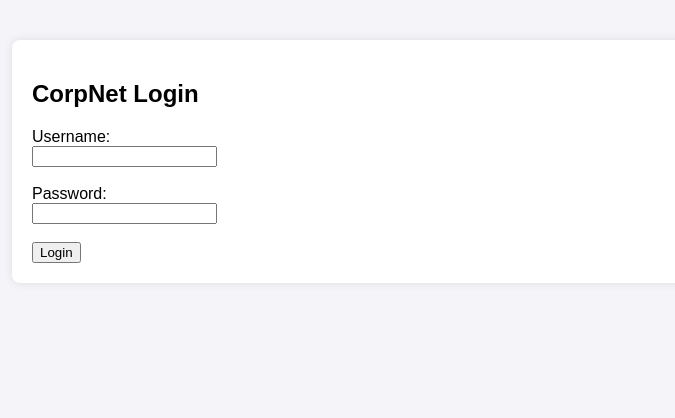
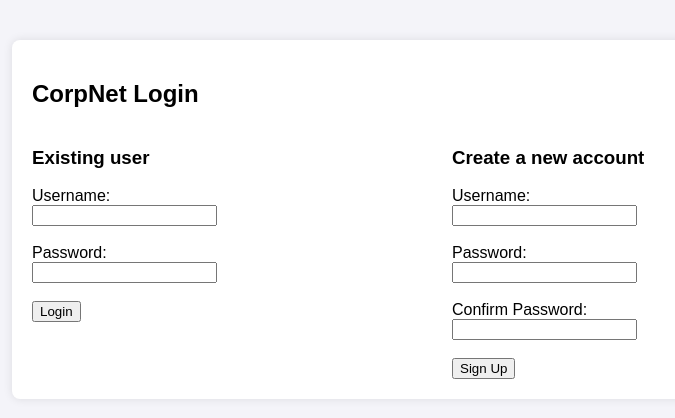
Before and after one commit to Amd-Khalid/devsecops_vulnerable_corp_app, a Flask app: page /login in a window 1280 px wide. Shown: the top 418 px of the page, without its empty margins (208-883 px from the left). Run offline with Flask 2, Linux system fonts and the light colour scheme.

Commit message:
Fix #14: Sign up functionality

```diff
--- a/app.py
+++ b/app.py
@@ -43,6 +43,36 @@ def login():
             flash('Invalid credentials')
 
     return render_template('login.html')
+
+@app.route('/signup', methods=['POST'])
+def signup():
+    username = request.form['signup_username']
+    password = request.form['signup_password']
+    confirm_password = request.form['signup_confirm_password']
+
+    if not re.match(r"^[a-zA-Z0-9_]+$", username):
+        flash("Username may only contain letters, numbers, and underscores.")
+        return redirect('/login')
+
+    if len(password) < 6:
+        flash("Password must be at least 6 characters long.")
+        return redirect('/login')
+
+    if password != confirm_password:
+        flash("Passwords do not match.")
+        return redirect('/login')
+
+    conn = get_db_connection()
+    try:
+        conn.execute("INSERT INTO users (username, password, role) VALUES (?, ?, 'user')", (username, password))
+        conn.commit()
+        flash('Account created successfully. Please log in.')
+    except sqlite3.IntegrityError:
+        flash('Username already exists. Please choose another.')
+    finally:
+        conn.close()
+
+    return redirect('/login')
 
 @app.route('/logout')
 def logout():
--- a/templates/login.html
+++ b/templates/login.html
@@ -8,6 +8,9 @@
       {% endif %}
     {% endwith %}
 
+    <div style="display: flex; gap: 40px; flex-wrap: wrap;">
+        <div style="flex: 1; min-width: 280px;">
+            <h3>Existing user</h3>
             <form method="POST" action="/login">
                 <label>Username:</label><br>
                 <input type="text" name="username" required><br><br>
@@ -15,4 +18,19 @@
                 <input type="password" name="password" required><br><br>
                 <button type="submit">Login</button>
             </form>
+        </div>
+
+        <div style="flex: 1; min-width: 280px;">
+            <h3>Create a new account</h3>
+            <form method="POST" action="/signup">
+                <label>Username:</label><br>
+                <input type="text" name="signup_username" required><br><br>
+                <label>Password:</label><br>
+                <input type="password" name="signup_password" required><br><br>
+                <label>Confirm Password:</label><br>
+                <input type="password" name="signup_confirm_password" required><br><br>
+                <button type="submit">Sign Up</button>
+            </form>
+        </div>
+    </div>
 {% endblock %}
```
Lines whose indentation alone changed are shown as unchanged.
